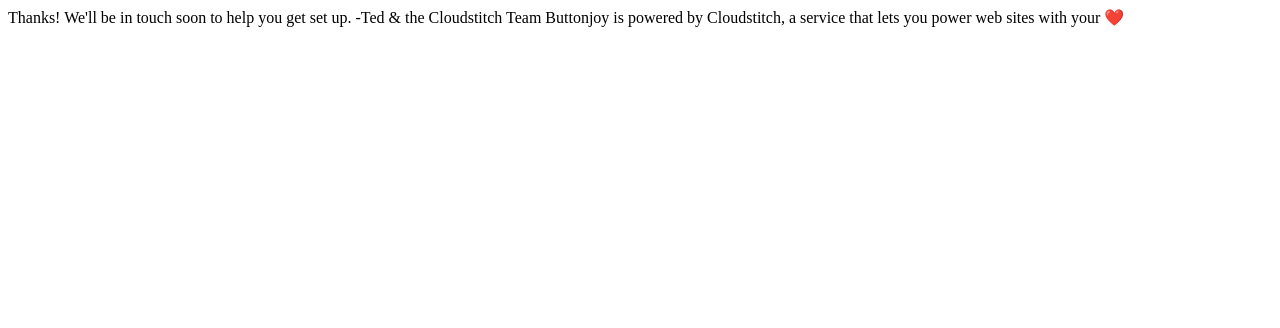
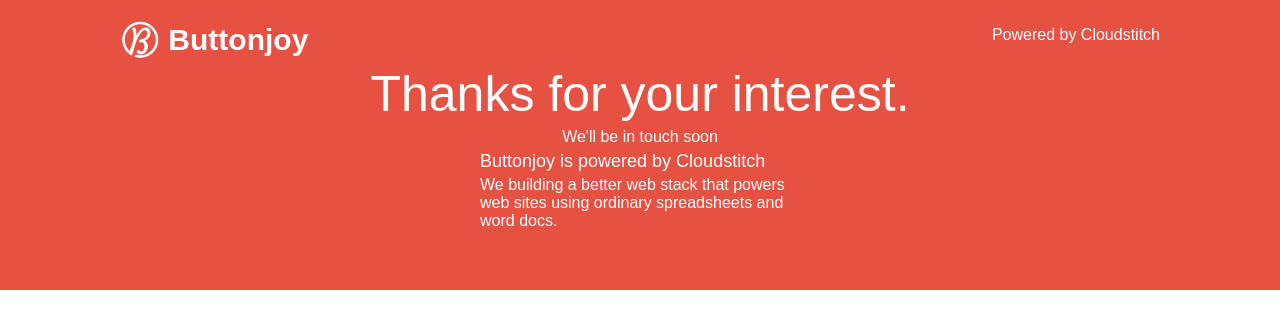
Before and after one commit to cloudstitch/buttonjoy.com, a plain HTML site: page thanks.html in a window 1280 px wide. Drawn offline with Linux system fonts and the light colour scheme.

Commit message:
More fields

```diff
--- a/thanks.html
+++ b/thanks.html
@@ -1,9 +1,89 @@
-Thanks!
+<html>
+  <head>
+    <title>
+      Buttonjoy - Connect buttons to emails, spreadsheets, and more.
+    </title>
+    <meta charSet="utf-8">
+    <meta name="viewport" content="width=device-width,initial-scale=1">
 
-We'll be in touch soon to help you get set up.
+    <meta http-equiv="Content-Type" content="text/html; charset=utf-8" >
+    <title></title>
+    <meta name="viewport" content="width=device-width, initial-scale=1">
+    <meta name="keywords" content="Dash, IoT, Cloudstitch, Spreadsheet, Hack, Maker" >
+    <meta name="description" content="Connect real world buttons to emails, spreadsheets, code, and more.">
+    <!--FACEBOOK-->
+    <meta property="og:title" content="Buttonjoy" >
+    <meta property="og:site_name" content="Buttonjoy">
+    <meta property="og:url" content="http://www.buttonjoy.com" >
+    <meta property="og:description" content="Connect buttons to emails, spreadsheets, and more." >
+    <meta property="og:image" content="http://www.buttonjoy.com/img/facebook-card.png" >
+    <meta property="fb:app_id" content="" >
+    <meta property="og:type" content="website" >
+    <meta property="og:locale" content="en-US" >
+    <!--TWITTER-->
+    <meta property="twitter:card" content="summary_large_image" >
+    <meta property="twitter:title" content="Buttonjoy" >
+    <meta property="twitter:description" content="Connect buttons to emails, spreadsheets, and more." >
+    <meta property="twitter:creator" content="Cloudstitch" >
+    <meta property="twitter:url" content="http://www.buttonjoy.com" >
+    <meta property="twitter:site" content="@buttonjoy" >
+    <meta property="twitter:creator" content="@cloudstitch" >
+    <meta property="twitter:image" content="http://www.buttonjoy.com/img/twitter-card.png" >
+    <meta property="twitter:image:alt" content="" >
+    <!--GOOGLE+-->
+    <link rel="author" href="Cloudstitch">
+    <link rel="publisher" href="Cloudstitch">
 
+    <link rel="stylesheet" type="text/css" href="css/main.css">
+    <link rel="stylesheet" type="text/css" href="css/devices.css">
+  </head>
+  <body>
+    <header class="header">
+      <div class="container-lrg">
+        <div class="col-12 spread">
+          <div>
+            <a class="logo" href="http://www.buttonjoy.com">
+              <img src="img/b-logo.png" width="40" height="40" style="vertical-align: middle"/>&nbsp;<span style="vertical-align: middle">Buttonjoy</span>
+            </a>
+          </div>
+          <div style="margin-top: 6px">
+            <a href="https://cloudstitch.com">
+              Powered by Cloudstitch
+            </a>
+          </div>
+        </div>
+      </div>
 
--Ted &amp; the Cloudstitch Team
+      <div class="container-sml flex text-center">
+        <div class="col-12">
+          <h3 class="heading">
+            Thanks for your interest.
+          </h3>
+          <p>We'll be in touch soon</p>
+        </div>
+      </div>
 
+      <div class="container-lrg footer-nav flex">
+        <div class="col-4 vertical">
+        </div>
+        <div class="col-4 vertical">
+          <a class="nav-link2" href="https://www.cloudstitch.com">
+              Buttonjoy is powered by Cloudstitch
+          </a>
+          We building a better web stack that powers web sites using ordinary spreadsheets and word docs.
+        </div>
+        <div class="col-4 vertical">
+        </div>
+      </div>
 
-Buttonjoy is powered by Cloudstitch, a service that lets you power web sites with your ❤️
+      </header>
+    <script>
+    (function(i,s,o,g,r,a,m){i['GoogleAnalyticsObject']=r;i[r]=i[r]||function(){
+    (i[r].q=i[r].q||[]).push(arguments)},i[r].l=1*new Date();a=s.createElement(o),
+    m=s.getElementsByTagName(o)[0];a.async=1;a.src=g;m.parentNode.insertBefore(a,m)
+    })(window,document,'script','https://www.google-analytics.com/analytics.js','ga');
+    ga('create', 'UA-51170573-2', 'auto');
+    ga('send', 'pageview');
+    </script>
+  </body>
+</html>
```
Also changed, not shown: index.html (+2 -0 lines).
